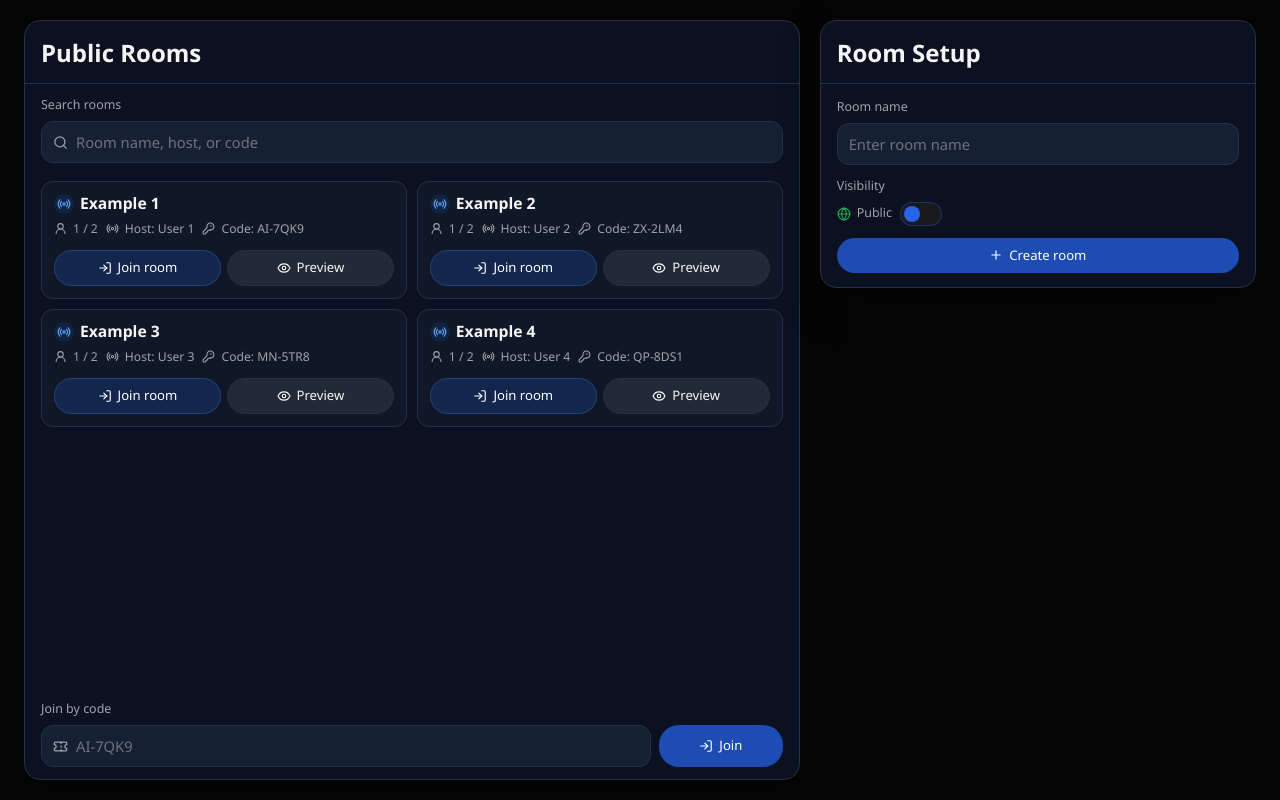
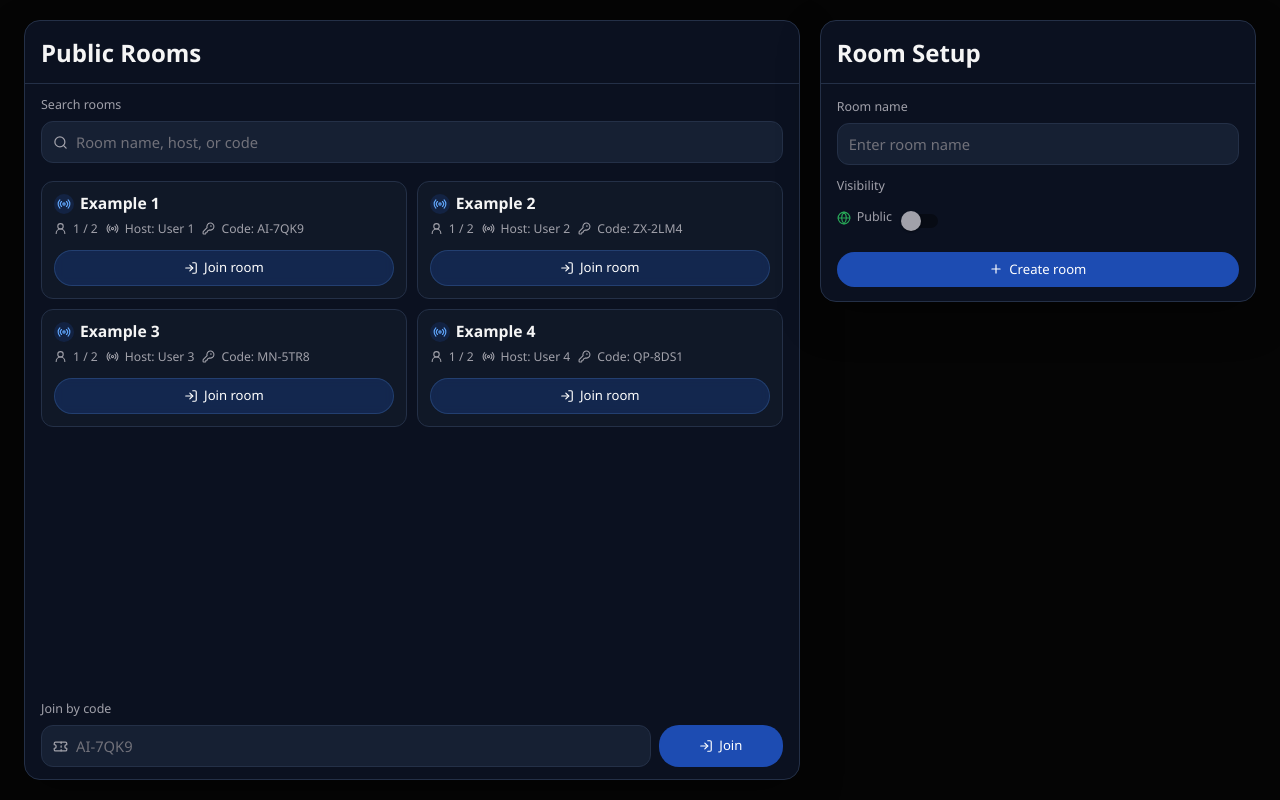
Before and after one commit to AHan495/Wires-and-Liars, a React (Vite) app: page /lobby in a window 1280 px wide. Built offline with nearby package versions, Linux system fonts and the light colour scheme.

Commit message:
edit design

```diff
--- a/package.json
+++ b/package.json
@@ -10,6 +10,9 @@
     "preview": "vite preview"
   },
   "dependencies": {
+    "@emotion/react": "^11.14.0",
+    "@emotion/styled": "^11.14.1",
+    "@mui/material": "^9.2.0",
     "body-parser": "^2.3.0",
     "dotenv": "^17.4.2",
     "express": "^5.2.1",
--- a/src/components/CreateRoomPanel.jsx
+++ b/src/components/CreateRoomPanel.jsx
@@ -1,5 +1,6 @@
 import { Globe, Lock, Plus } from "lucide-react";
 import { useState } from "react";
+import { Switch } from '@mui/material'; // https://mui.com/
 import { createDraftRoom, generateRoomCode } from "../data/rooms";
 
 function CreateRoomPanel({ onCreateRoom }) {
@@ -63,17 +64,11 @@ function CreateRoomPanel({ onCreateRoom }) {
                 Private
               </span>
             )}
-            <button
-              type="button"
-              className={`switch${isPrivate ? " switch-private" : ""}`}
-              aria-label="Toggle room visibility"
-              aria-pressed={isPrivate}
-              onClick={() => setIsPrivate(!isPrivate)}
-            >
-              <span className="switch-track">
-                <span className="switch-thumb" />
-              </span>
-            </button>
+            <Switch
+              checked={isPrivate}
+              onChange={(e) => setIsPrivate(e.target.checked)}
+              color="primary"
+            />
           </div>
         </div>
 
--- a/src/components/RoomCard.jsx
+++ b/src/components/RoomCard.jsx
@@ -1,4 +1,4 @@
-import { Eye, KeyRound, LogIn, Radio, UserRound } from "lucide-react";
+import { KeyRound, LogIn, Radio, UserRound } from "lucide-react";
 import { useNavigate } from "react-router-dom";
 
 function RoomCard({ room }) {
@@ -39,13 +39,6 @@ function RoomCard({ room }) {
           <LogIn size={14} strokeWidth={2} />
           Join room
         </button>
-        <button
-          type="button"
-          className="button button-ghost button-translucent"
-        >
-          <Eye size={14} strokeWidth={2} />
-          Preview
-        </button>
       </div>
     </article>
   );
--- a/src/data/rooms.js
+++ b/src/data/rooms.js
@@ -29,6 +29,7 @@ export const sampleRooms = [
   },
 ];
 
+// Default room object used when no room data is available
 export const defaultRoom = {
   id: "AI-7QK9",
   name: "Waiting Room",
--- a/src/pages/LobbyPage.jsx
+++ b/src/pages/LobbyPage.jsx
@@ -8,7 +8,10 @@ import "../styles/lobby-page.css";
 import "../styles/cols.css";
 
 function LobbyPage() {
+  // Use React Router hooks to access navigation and location state
   const navigate = useNavigate();
+
+  // Will add useEffect when we implement API calls (useState is enought to rerender for now)
   const [searchText, setSearchText] = useState("");
   const [roomCode, setRoomCode] = useState("");
 
@@ -38,8 +41,8 @@ function LobbyPage() {
 
     if (matchedRoom) {
       openRoom(matchedRoom);
-      return;
     }
+
     return;
   }
 
--- a/src/pages/RoomPage.jsx
+++ b/src/pages/RoomPage.jsx
@@ -4,12 +4,13 @@ import { defaultRoom } from "../data/rooms";
 import "../styles/room-page.css";
 
 function RoomPage() {
-  // Use React Router hooks to access navigation
+  // Use React Router hooks to access navigation and location state
   const navigate = useNavigate();
 
   // Use the location state to retrieve the room object passed from the previous page
   const location = useLocation();
 
+  // If no room is passed in the location state, use the default room
   const room = location.state?.room ?? defaultRoom;
   const slotsLeft = Math.max(0, 2 - room.players);
 
--- a/src/styles/lobby-page.css
+++ b/src/styles/lobby-page.css
@@ -204,12 +204,6 @@
   gap: 6px;
 }
 
-.switch-field {
-  display: inline-flex;
-  align-items: center;
-  gap: 8px;
-}
-
 .switch-label {
   display: inline-flex;
   align-items: center;
@@ -220,45 +214,6 @@
 
 .switch-label-active {
   color: var(--accent-strong);
-}
-
-.switch {
-  display: inline-flex;
-  align-items: center;
-  padding: 0;
-  border: 0;
-  background: transparent;
-  cursor: pointer;
-}
-
-.switch-track {
-  display: flex;
-  align-items: center;
-  width: 42px;
-  padding: 3px;
-  border: 1px solid rgba(37, 99, 235, 0.35);
-  border-radius: 999px;
-  background: #1a1a1d;
-  transition:
-    background 140ms ease,
-    border-color 140ms ease;
-}
-
-.switch-thumb {
-  width: 16px;
-  height: 16px;
-  border-radius: 50%;
-  background: var(--accent);
-  transition: transform 140ms ease;
-}
-
-.switch-private .switch-track {
-  border-color: var(--accent-strong);
-  background: rgba(37, 99, 235, 0.14);
-}
-
-.switch-private .switch-thumb {
-  transform: translateX(18px);
 }
 
 .panel-body {
```
Also changed, not shown: src/pages/ResultPage.jsx (deleted), 1 other file (tests, documents, lock files or other folders).
